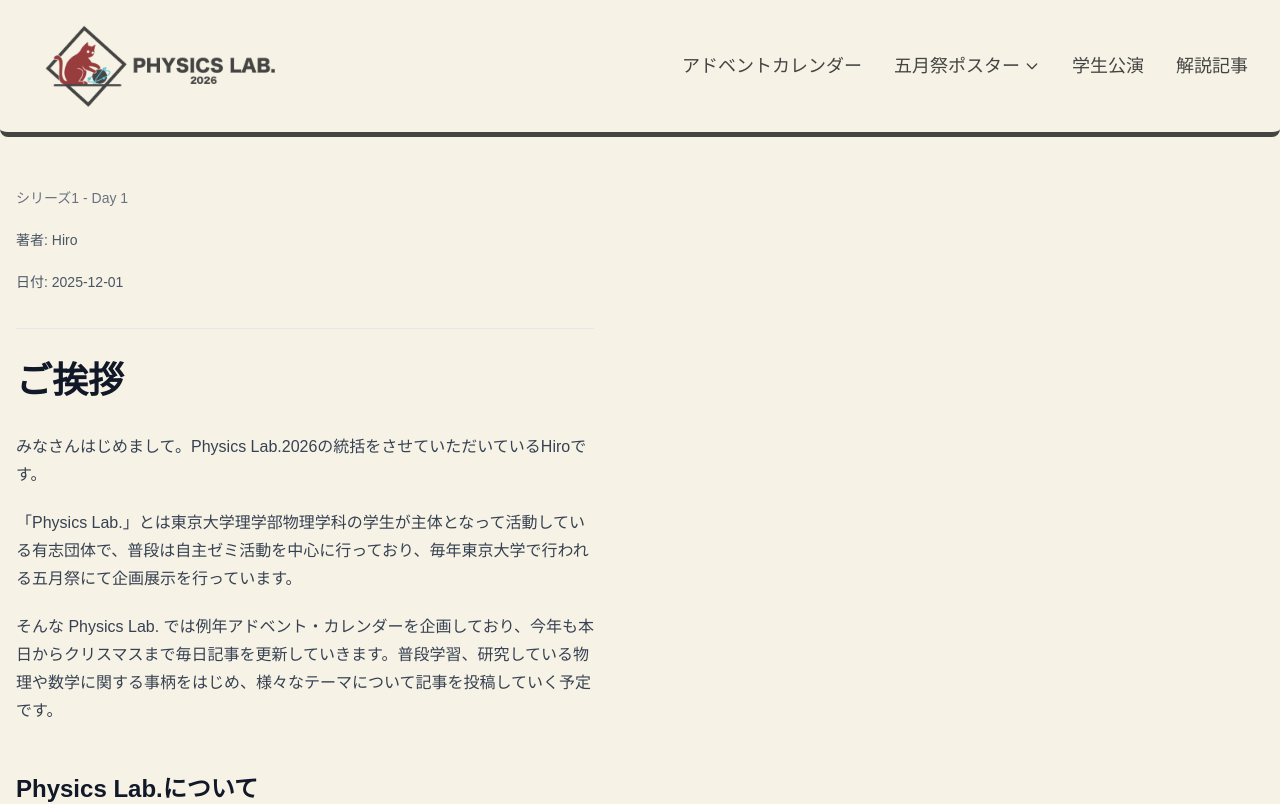
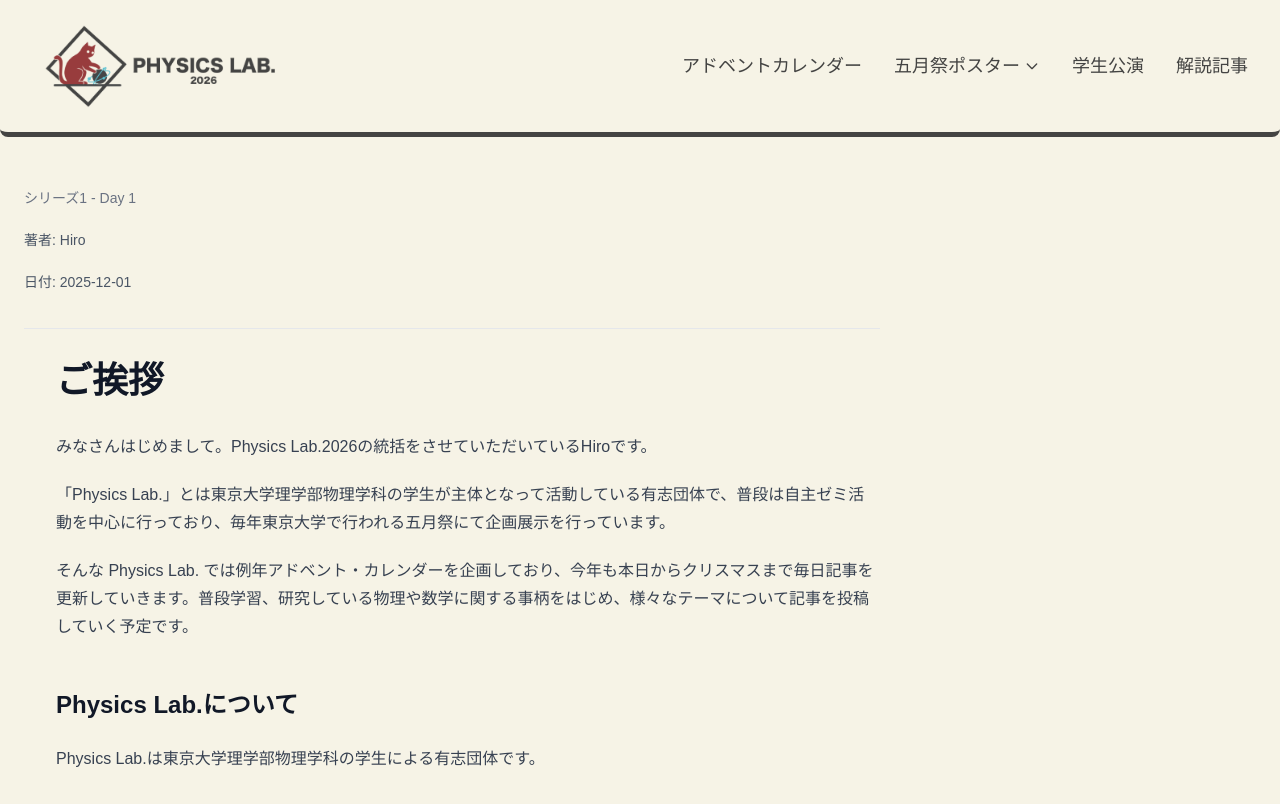
Before and after one commit to hishy001-307/advent_calendar_2026, a Next.js app: page /advent/series1/1 in a window 1280 px wide. Shown: the top 804 px of the page. Built offline with nearby package versions, Linux system fonts and the light colour scheme; a web font is replaced by a local one.

Commit message:
[fix]記事ページのレイアウト変更
左に寄っていた記事本文を右側にまで広げた
余白を調整した

```diff
--- a/src/app/advent/[series]/[day]/page.tsx
+++ b/src/app/advent/[series]/[day]/page.tsx
@@ -59,9 +59,9 @@ export default async function ArticlePage({ params }: Props) {
                 <div className="flex gap-8">
                     {/* メインコンテンツ */}
                     <main className="flex-1 min-w-0">
-                        <article className="prose prose-lg max-w-none">
+                        <article className="pl-10 prose prose-lg !max-w-9/10">
                             {/* メタデータ表示 */}
-                            <div className="mb-8 pb-4 border-b border-gray-200">
+                            <div className="-ml-8 mb-8 pb-4 border-b border-gray-200">
                                 <p className="text-sm text-gray-500 mb-2">
                                     {series === 'series1' ? 'シリーズ1' : 'シリーズ2'} - Day {day}
                                 </p>
```
